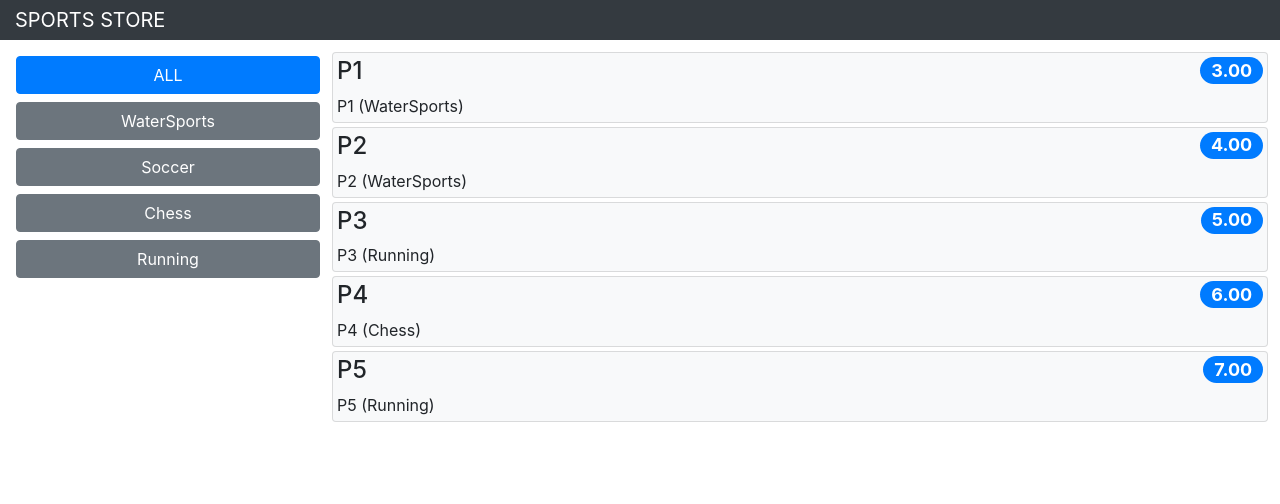
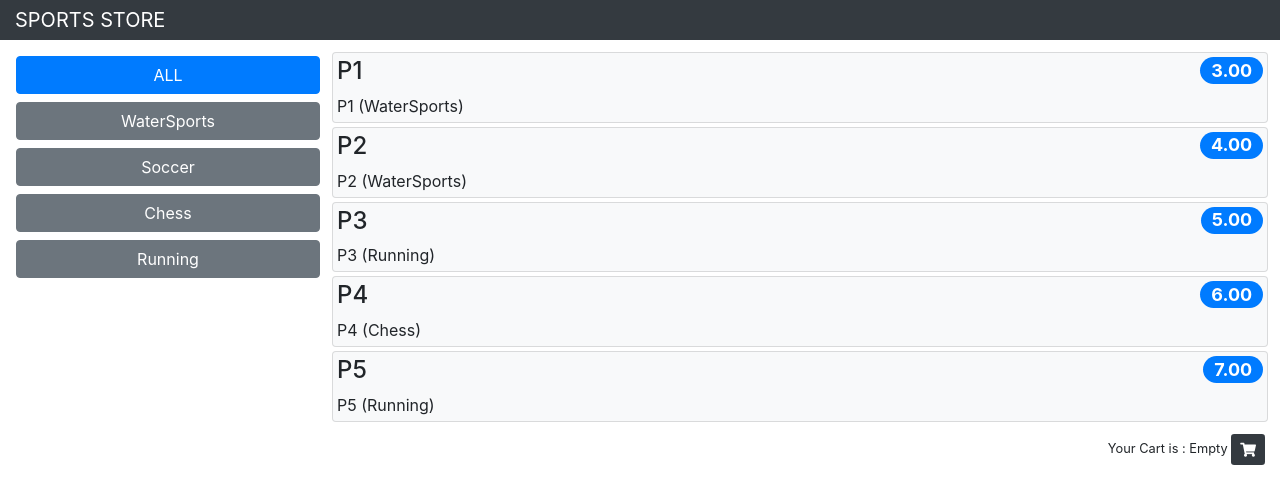
Before and after one commit to HgSon/React16, a React (Create React App) app in the folder sportstore-16/: page /shop/products in a window 1280 px wide. Shown: the top 504 px of the page. Built offline with nearby package versions, Linux system fonts and the light colour scheme.

Commit message:
카트 요약 추가

```diff
--- /dev/null
+++ b/sportstore-16/src/data/CommonReducer.js
@@ -0,0 +1,9 @@
+export const CommonReducer = (...reducers) => (storeData, action) => {
+	for (let i = 0; i < reducers.length; i++) {
+		let newStore = reducers[i](storeData, action);
+		if (newStore != storeData) {
+			return newStore;
+		}
+	}
+	return storeData;
+}
--- a/sportstore-16/src/data/DataStore.js
+++ b/sportstore-16/src/data/DataStore.js
@@ -1,4 +1,6 @@
 import { createStore } from "redux";
 import { ShopReducer } from "./ShopReducer";
+import {CommonReducer} from "./CommonReducer";
+import {CartReducer} from "./CartReducer";
 
-export const SportsStoreDataStore = createStore(ShopReducer);
+export const SportsStoreDataStore = createStore(CommonReducer(ShopReducer, CartReducer));
--- /dev/null
+++ b/sportstore-16/src/shop/CartSummary.js
@@ -0,0 +1,31 @@
+import React, { Component } from 'react';
+import { Link } from "react-router-dom";
+
+export class CartSummary extends Component {
+
+	getSummary = () => {
+		if (this.props.cartItems > 0) {
+			return <span>{ this.props.cartItems } item(s), ${ this.props.cartPrice }</span>
+		} else {
+			return <span>Your Cart is : Empty </span>
+		}
+	}
+
+	getLinkClasses = () => {
+		return `btn btn-sm bg-dark text-white
+			${this.props.cartItems === 0 ? "disabled" : ""}`
+	}
+
+	render() {
+		return (
+			<div className="float-right">
+				<small>
+					{ this.getSummary() }
+					<Link to="/shop/cart" className={ this.getLinkClasses() }>
+						<i className="fa fa-shopping-cart"></i>
+					</Link>
+				</small>
+			</div>
+		)
+	}
+}
--- a/sportstore-16/src/shop/Shop.js
+++ b/sportstore-16/src/shop/Shop.js
@@ -5,6 +5,7 @@ import {BrowserRouter as Router, Route, Redirect, Switch} from "react-router-dom
 import {ShopConnector} from "./ShopConnector";
 import {CategoryNavigation} from "./CategoryNavigation";
 import {ProductList} from "./ProductList";
+import {CartSummary} from "./CartSummary";
 
 export class Shop extends Component {
 	render = () =>
@@ -22,5 +23,6 @@ export class Shop extends Component {
 					<ProductList products={ this.props.products } />
 				</div>
 			</div>
+			<CartSummary {...this.props} />
 		</div>
 }
--- a/sportstore-16/src/shop/ShopConnector.js
+++ b/sportstore-16/src/shop/ShopConnector.js
@@ -4,9 +4,10 @@ import React, {Component} from "react";
 import {Redirect, Route, Switch} from "react-router-dom";
 import {Shop} from "./Shop";
 import {DataTypes} from "../data/Types";
+import {addToCart, clearCart, removeFromCart, updateCartQuantity} from "../data/CartActionCreators";
 
 const mapStateToProps = (dataSource) => ({...dataSource});
-const mapDispatchToProps = { loadData };
+const mapDispatchToProps = { loadData, addToCart, updateCartQuantity, removeFromCart, clearCart };
 
 const filterProducts = (products = [], category) =>
 	(!category || category === "All")
```
